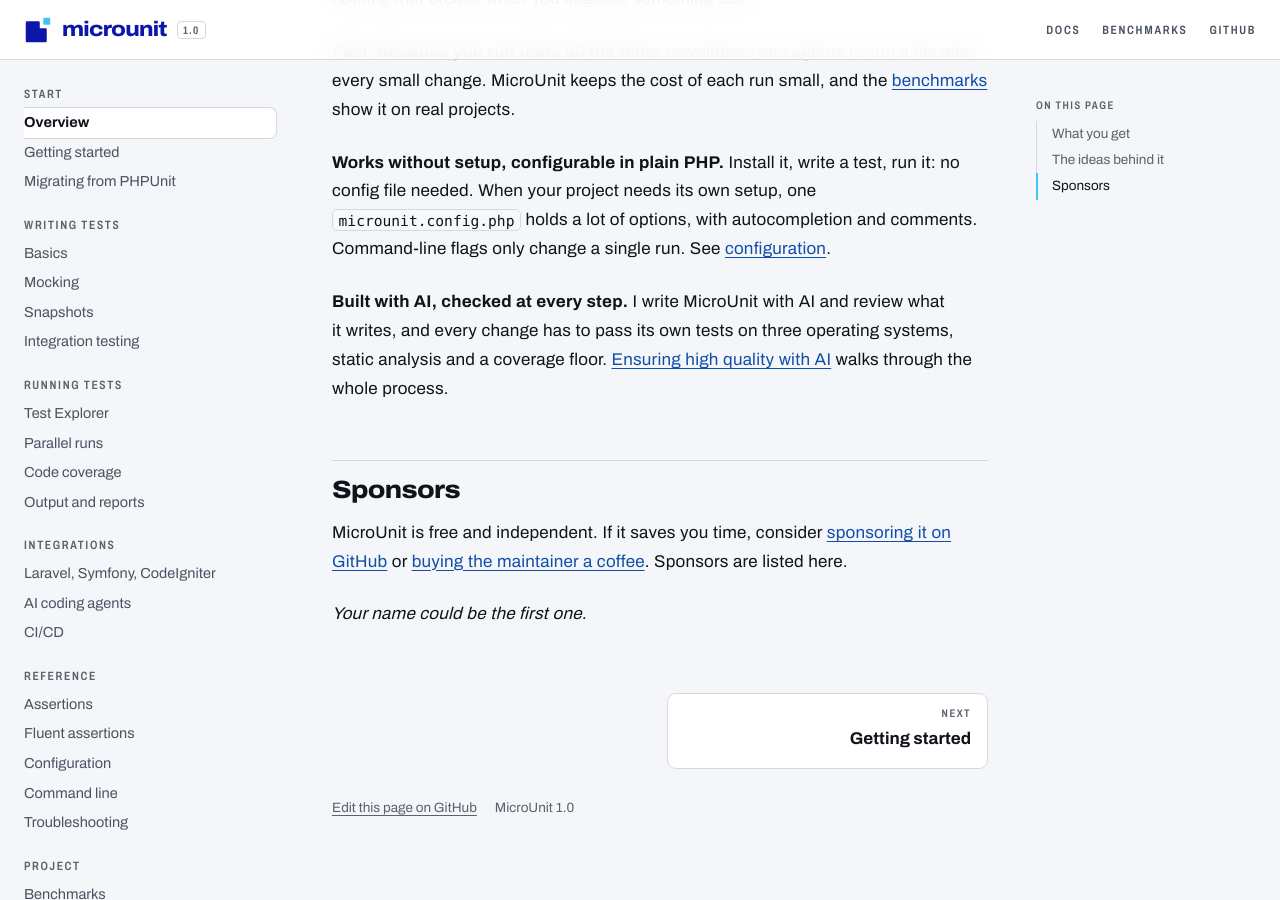
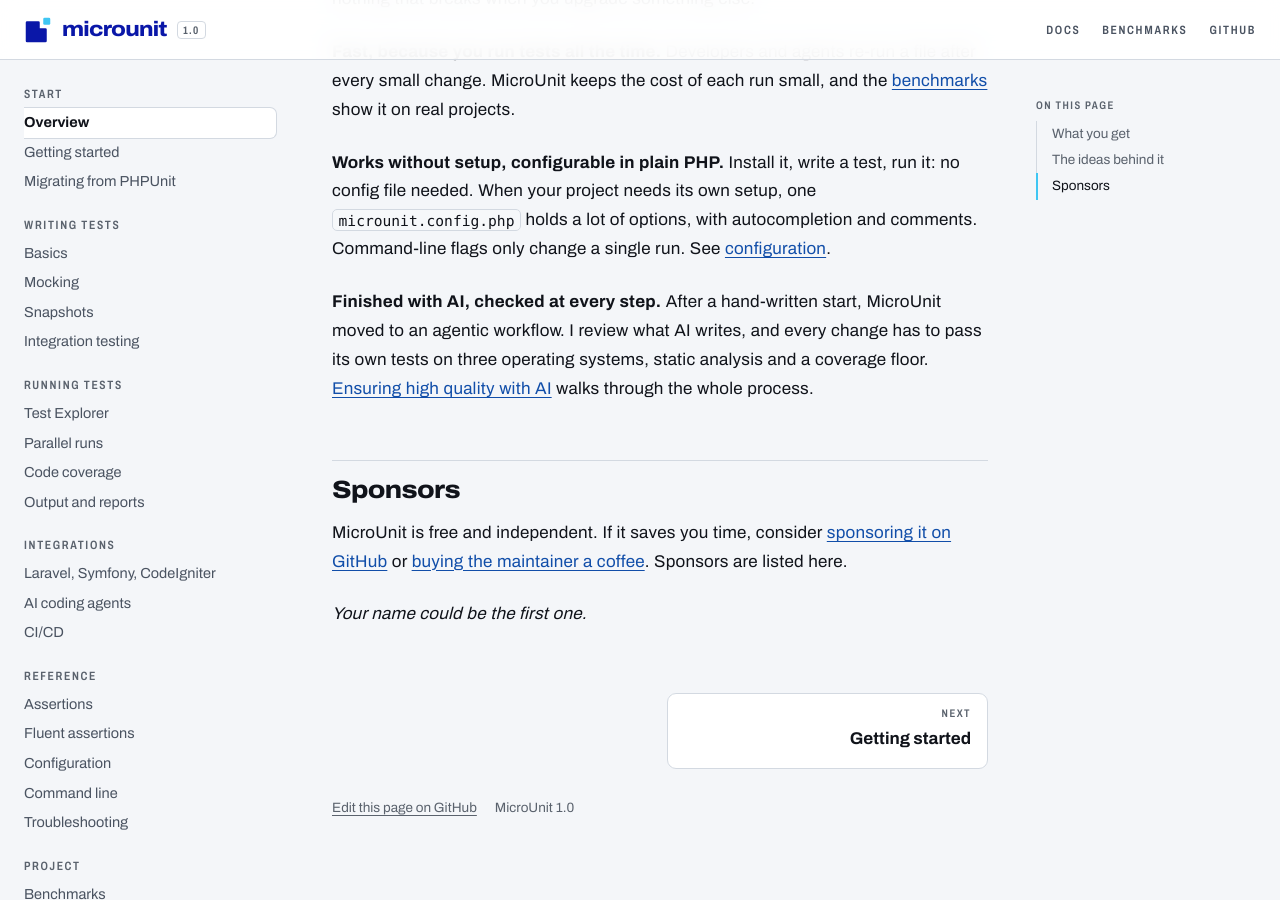
Before and after one commit to mitarnik04/MicroUnit, a Jekyll site: the page built from docs/index.md, in a window 1280 px wide and 900 px high, scrolled down 2233 px. Built offline with Jekyll 4.4.1, drawn with Linux system fonts in a browser that asks for light colours.

Commit message:
docs: say that MicroUnit started by hand and moved to AI later
Co-Authored-By: Claude Opus 5.5 <noreply@anthropic.com>

```diff
--- a/docs/index.md
+++ b/docs/index.md
@@ -80,9 +80,10 @@ needed. When your project needs its own setup, one `microunit.config.php` holds
 with autocompletion and comments. Command-line flags only change a single run. See
 [configuration](configuration.md).
 
-**Built with AI, checked at every step.** I write MicroUnit with AI and review what it writes, and
-every change has to pass its own tests on three operating systems, static analysis and a coverage
-floor. [Ensuring high quality with AI](quality-with-ai.md) walks through the whole process.
+**Finished with AI, checked at every step.** After a hand-written start, MicroUnit moved to an
+agentic workflow. I review what AI writes, and every change has to pass its own tests on three
+operating systems, static analysis and a coverage floor.
+[Ensuring high quality with AI](quality-with-ai.md) walks through the whole process.
 
 ## Sponsors
 
```
Also changed, not shown: PRODUCT.md (+4 -2 lines), docs/quality-with-ai.md (+2 -2 lines), README.md.
